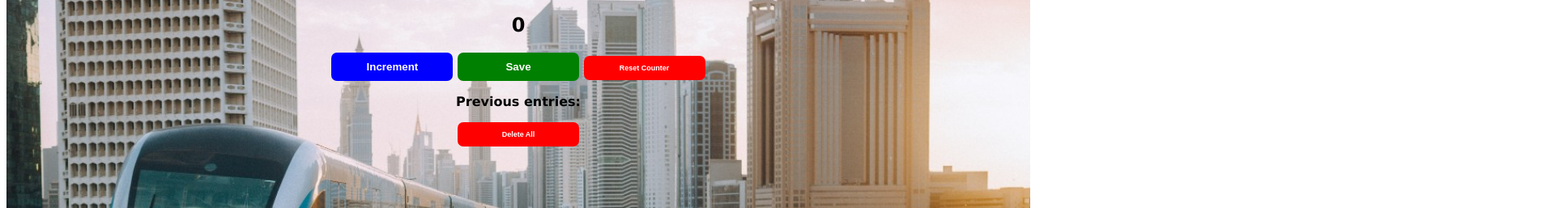
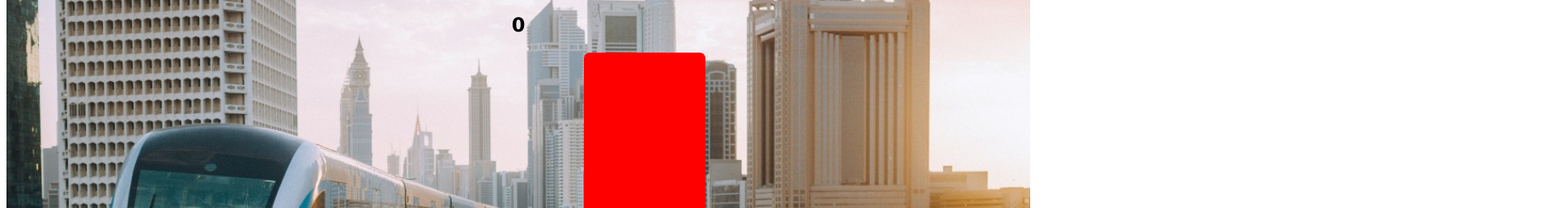
Before and after one commit to JoeBA-1/MetroCounter, a plain HTML site: page index.html in a window 1280 px wide. Shown: the part 359-616 px from the top of the page at 81% size, 1920 px wide, since content can reach past the window. Drawn offline with Linux system fonts and the light colour scheme.

Commit message:
Update style.css

```diff
--- a/Assets/Style/style.css
+++ b/Assets/Style/style.css
@@ -37,7 +37,7 @@ h2{
 #reset-btn{
     background-color: red;
     font-weight: bolder;
-    font-size: xx-small;
+    font-size: 10000px;
 
 }
 #increment-btn:hover, #save-btn:hover, #reset-btn:hover{
```
